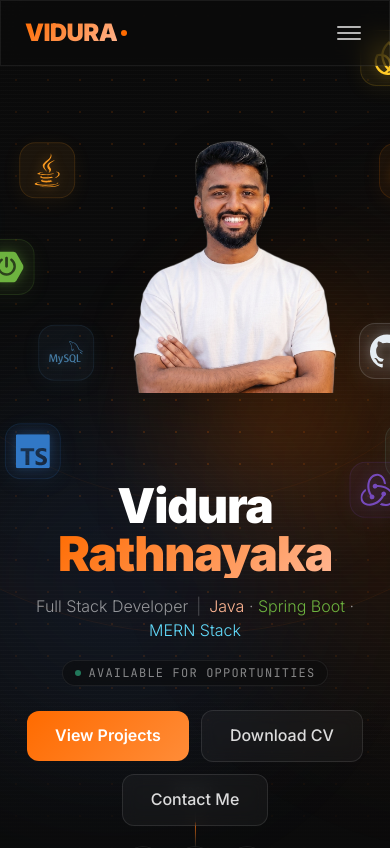
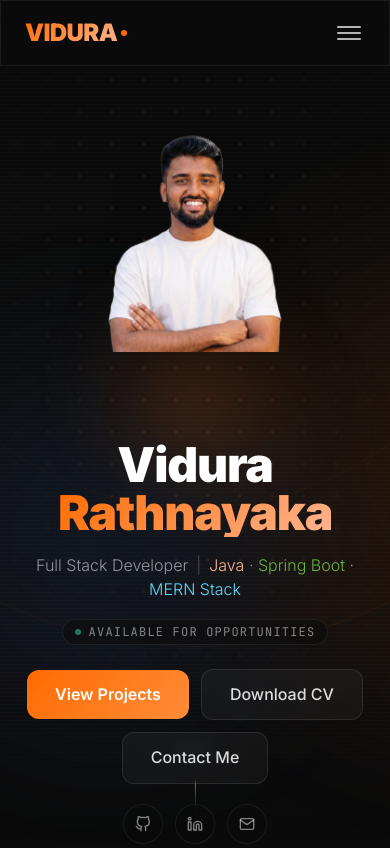
Before and after one commit to Viduraz/new-portfolio-viduz, a Next.js app: page / in a window 390 px wide. Shown: the top 848 px of the page. Built offline with nearby package versions, Linux system fonts and the light colour scheme.

Commit message:
fix: make Hero section fully responsive on mobile — hide icon clusters, center image, fix overflow

```diff
--- a/app/globals.css
+++ b/app/globals.css
@@ -40,6 +40,7 @@ body {
   line-height: 1.6;
   overflow-x: hidden;
 }
+
 
 /* ─── Glassmorphism Utilities ───────────────────────────────────── */
 @layer components {
--- a/components/Hero.tsx
+++ b/components/Hero.tsx
@@ -266,14 +266,24 @@ export default function Hero() {
         />
         {/* Center amber halo (behind image) */}
         <div
-          className="absolute rounded-full"
+          className="absolute rounded-full hidden sm:block"
           style={{
             width: 380, height: 380,
             top: '50%', left: '50%',
-            transform: 'translate(-50%, -60%)',
-            marginLeft: '80px',
+            transform: 'translate(-50%, -60%) translateX(80px)',
             background: 'radial-gradient(circle, rgba(255,107,0,0.22) 0%, rgba(255,107,0,0.08) 35%, transparent 70%)',
             filter: 'blur(30px)',
+          }}
+        />
+        {/* Mobile halo — centered, no offset */}
+        <div
+          className="absolute rounded-full sm:hidden"
+          style={{
+            width: 280, height: 280,
+            top: '50%', left: '50%',
+            transform: 'translate(-50%, -60%)',
+            background: 'radial-gradient(circle, rgba(255,107,0,0.20) 0%, rgba(255,107,0,0.07) 35%, transparent 70%)',
+            filter: 'blur(24px)',
           }}
         />
       </motion.div>
@@ -284,12 +294,12 @@ export default function Hero() {
         {/* Icon ecosystem + Profile */}
         <div
           className="relative flex items-center justify-center"
-          style={{ width: '100%', height: 'clamp(480px, 60vh, 580px)' }}
+          style={{ width: '100%', height: 'clamp(360px, 55vh, 560px)' }}
         >
 
 
-          {/* Left cluster: dev icons */}
-          <div className="absolute inset-0 pointer-events-none" aria-label="Dev tech cluster" style={{ pointerEvents: 'none' }}>
+          {/* Left cluster: dev icons — hidden on mobile */}
+          <div className="absolute inset-0 pointer-events-none hidden sm:block" aria-label="Dev tech cluster" style={{ pointerEvents: 'none' }}>
             <div style={{ pointerEvents: 'auto' }}>
               {devIcons.map(ic => (
                 <FloatIcon key={`dev-${ic.label}`} {...ic} />
@@ -297,8 +307,8 @@ export default function Hero() {
             </div>
           </div>
 
-          {/* Right cluster: design icons */}
-          <div className="absolute inset-0 pointer-events-none" aria-label="Design tech cluster" style={{ pointerEvents: 'none' }}>
+          {/* Right cluster: design icons — hidden on mobile */}
+          <div className="absolute inset-0 pointer-events-none hidden sm:block" aria-label="Design tech cluster" style={{ pointerEvents: 'none' }}>
             <div style={{ pointerEvents: 'auto' }}>
               {designIcons.map(ic => (
                 <FloatIcon key={`design-${ic.label}`} {...ic} />
@@ -308,12 +318,11 @@ export default function Hero() {
 
           {/* Profile image — absolutely centered */}
           <motion.div
-            className="relative z-20 flex-shrink-0"
+            className="relative z-20 flex-shrink-0 sm:translate-x-[80px]"
             style={{
-              width: 'clamp(240px, 36vw, 360px)',
-              height: 'clamp(280px, 20vw, 420px)',
+              width: 'clamp(200px, 55vw, 360px)',
+              height: 'clamp(240px, 45vw, 420px)',
               y: imageY,
-              marginLeft: '80px',
             }}
             initial={{ opacity: 0, scale: 0.8 }}
             animate={{ opacity: 1, scale: 1 }}
```
